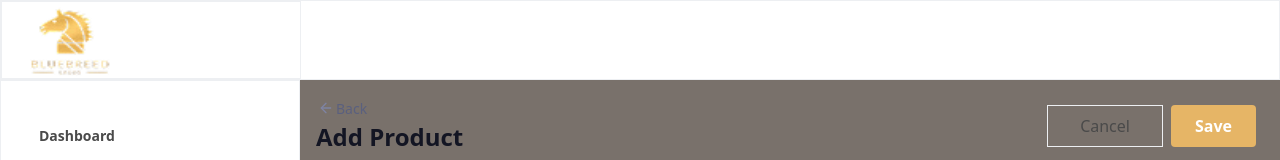
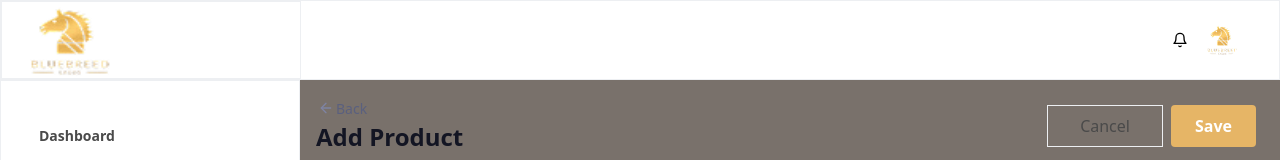
Before and after one commit to codewhizzhard/blue-admin-page, a React (Vite) app: page /prds/add in a window 1280 px wide. Shown: the top 160 px of the page. Built offline with nearby package versions, Linux system fonts and the light colour scheme; sample sign-in values are in the browser's storage.

Commit message:
added the header images

```diff
--- a/src/components/Header/header.jsx
+++ b/src/components/Header/header.jsx
@@ -1,13 +1,20 @@
 import React from 'react'
 import { Link } from 'react-router-dom'
 import logo from "./logo.png";
+import { FaBell } from 'react-icons/fa';
+import { FiBell } from 'react-icons/fi';
 
 const Header = () => {
   return (
-    <div className='top-0 h-20 w-full flex border border-[#EDEFF2] fixed bg-white'>
+    <div className='top-0 h-20 w-full flex border border-[#EDEFF2] fixed bg-white justify-between pr-10'>
         <Link to={"/"} className='border border-[#EDEFF2] bg-white w-[300px] pl-5'><img src={logo} alt="bluebreedSelect" srcset="" className='w-23 h-20' /> </Link> {/* w-23 h-20 */}
-        <div>
-          <img src="" alt="" />
+        <div className='flex flex-end gap-4 items-center '>
+         {/*  <FaBell className='' style={{ color: "white", stroke: "black", strokeWidth: 40 }}/> */}
+         <FiBell className='text-black '/>
+          <div className='w-[35px] h-[35px]  '>
+            <img src={logo} alt="" className='object-center w-full h-full rounded-4xl'/>
+          </div>
+
         </div>
 
     </div>
```
Also changed, not shown: src/pages/product/addProduct.jsx (+0 -15 lines).
